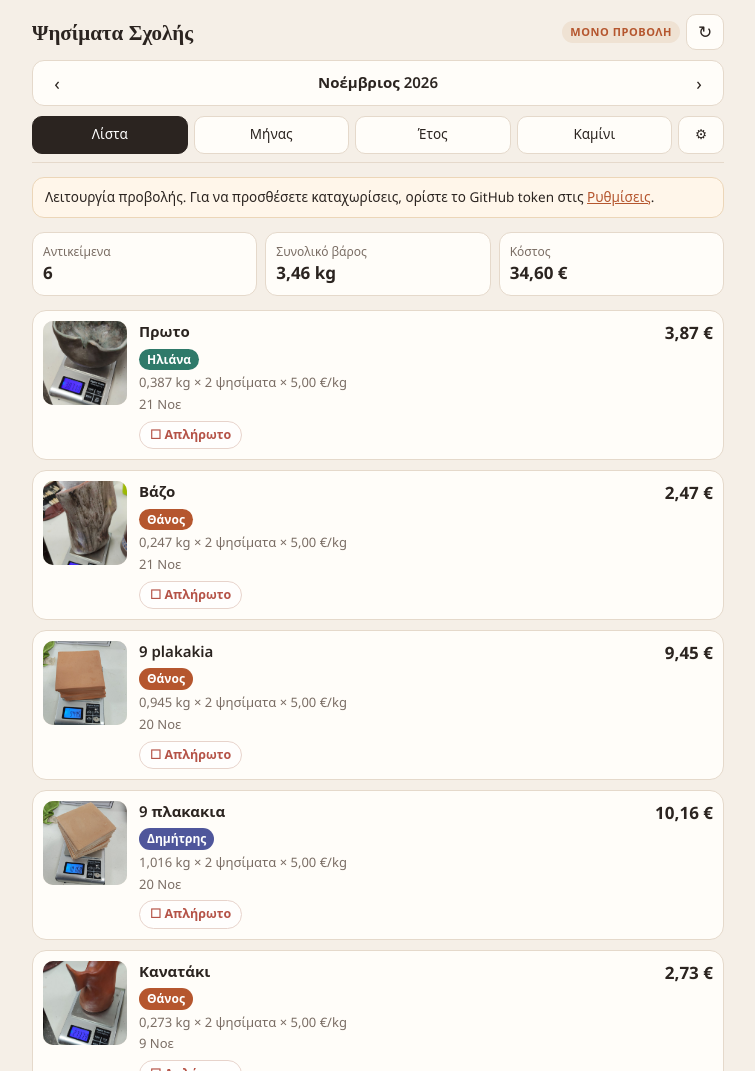
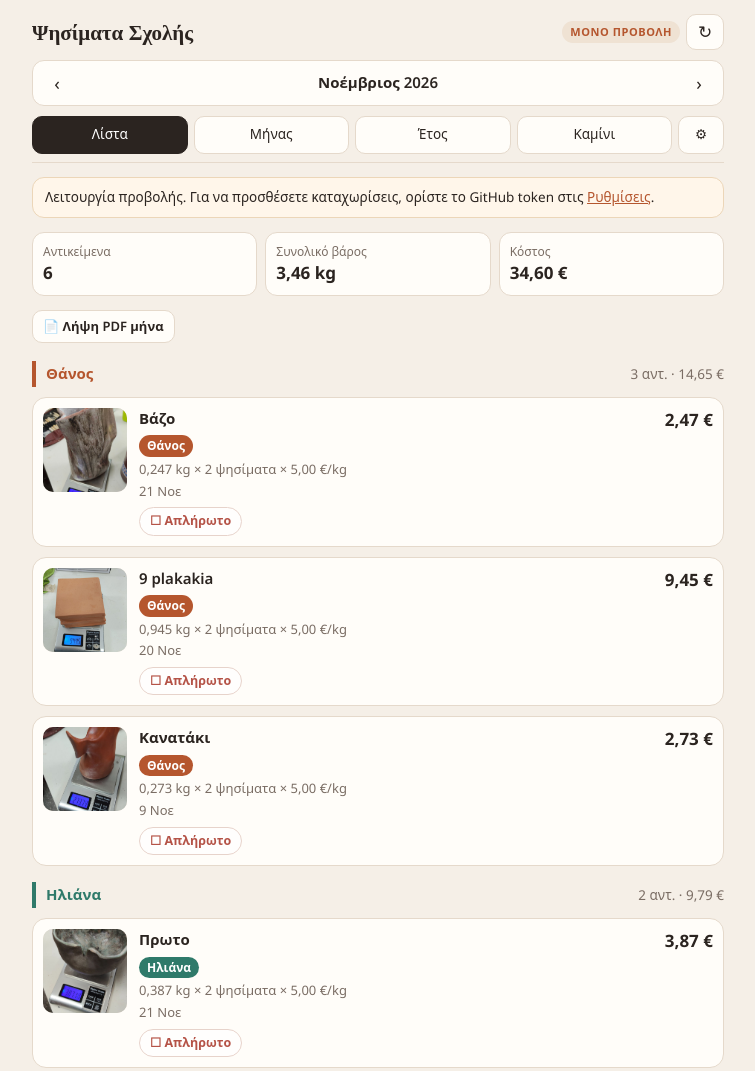
Before and after one commit to thanossat/psisimata, a plain HTML site: page index.html in a window 1280 px wide. Shown: the top 1071 px of the page, without its empty margins (262-1017 px from the left). Drawn offline with Linux system fonts and the light colour scheme.

Commit message:
Λίστα ταξινομημένη ανά καλλιτέχνη με υποσύνολα· κουμπί PDF και στη Λίστα
Co-Authored-By: Claude Opus 5.5 <noreply@anthropic.com>
Claude-Session: https://claude.ai/code/session_0161PmBirJLngQP3SkBUSz5e

```diff
--- a/index.html
+++ b/index.html
@@ -39,6 +39,8 @@ h1{font-family:"Noto Serif",serif;font-weight:600;font-size:21px;margin:0}
 .list{display:flex;flex-direction:column;gap:10px}
 .item{display:flex;gap:12px;background:var(--card);border:1px solid var(--line);border-radius:var(--radius);padding:10px;cursor:pointer;text-align:left;width:100%}
 .item:hover{border-color:#d3c2ae}
+.grp{display:flex;justify-content:space-between;align-items:baseline;gap:8px;border-left:4px solid;padding:2px 0 2px 10px;margin-top:6px;font-size:13.5px;color:var(--muted);font-variant-numeric:tabular-nums}
+.grp span:first-child{font-weight:700;font-size:15px}
 .item img{width:84px;height:84px;object-fit:cover;border-radius:10px;flex:none;background:#eadfd2}
 .item .body{flex:1;min-width:0;display:flex;flex-direction:column;gap:3px}
 .item .top{display:flex;justify-content:space-between;gap:8px;align-items:flex-start}
@@ -373,6 +375,10 @@ async function settleMonth(p,btn){
   }catch(err){render();toast('Σφάλμα: '+err.message,4000)}
 }
 const monthEntries=m=>((state.cache[m]||{}).entries||[]).slice().sort((a,b)=>b.date.localeCompare(a.date));
+/* Ταξινόμηση ανά καλλιτέχνη (Θάνος, Ηλιάνα, Δημήτρης, Κοινά)· μέσα σε κάθε ομάδα κρατιέται η σειρά ημερομηνίας */
+const ARTIST_ORDER=['thanos','iliana','dimitris','shared'];
+const artistKey=e=>ARTISTS[e.artist]?e.artist:'shared';
+const byArtist=es=>es.map((e,i)=>[e,i]).sort((x,y)=>ARTIST_ORDER.indexOf(artistKey(x[0]))-ARTIST_ORDER.indexOf(artistKey(y[0]))||x[1]-y[1]).map(x=>x[0]);
 function yearYears(){const ys=new Set(state.months.map(m=>m.slice(0,4)));ys.add(now.slice(0,4));ys.add(state.year);return [...ys].sort().reverse()}
 
 /* ---------- Φωτογραφίες ---------- */
@@ -409,9 +415,11 @@ function render(){
 function kpiHtml(S){return `<div class="kpis"><div class="kpi"><small>Αντικείμενα</small><b>${S.n}</b></div><div class="kpi"><small>Συνολικό βάρος</small><b>${kg(S.g)}</b></div><div class="kpi"><small>Κόστος</small><b>${eur(S.grand)}</b></div></div>`}
 
 function renderList(m){
-  const es=monthEntries(state.month);const S=summarize(es);
+  const es=byArtist(monthEntries(state.month));const S=summarize(es);
   const banner=canWrite()?'':`<div class="info">Λειτουργία προβολής. Για να προσθέσετε καταχωρίσεις, ορίστε το GitHub token στις <a href="#" id="toSet">Ρυθμίσεις</a>.</div>`;
-  m.innerHTML=banner+kpiHtml(S)+(es.length?`<div class="list">${es.map(e=>{const a=ARTISTS[e.artist]||ARTISTS.shared;const c=costOf(e);return `
+  const head=k=>{const g=es.filter(e=>artistKey(e)===k);const a=ARTISTS[k];
+    return `<div class="grp" style="border-color:${a.color}"><span style="color:${a.color}">${a.name}</span><span>${g.length} αντ. · ${eur(r2(g.reduce((s,e)=>s+costOf(e),0)))}</span></div>`};
+  m.innerHTML=banner+kpiHtml(S)+(es.length?`<div class="btns" style="margin:0 0 12px"><button class="btn sm" id="pdfL">📄 Λήψη PDF μήνα</button></div>`:'')+(es.length?`<div class="list">${es.map((e,i)=>{const a=ARTISTS[e.artist]||ARTISTS.shared;const c=costOf(e);return (i===0||artistKey(es[i-1])!==artistKey(e)?head(artistKey(e)):'')+`
     <div class="item" role="button" tabindex="0" data-id="${esc(e.id)}">
       <img data-photo="${esc(e.photo)}" src="${esc(photoSrc(e.photo))}" alt="" loading="lazy">
       <div class="body">
@@ -428,6 +436,7 @@ function renderList(m){
     if(pb){ev.stopPropagation();if(canWrite()&&!pb.disabled)togglePaid(b.dataset.id,pb.dataset.pay,pb);return}
     if(canWrite())openForm(b.dataset.id)});
   if($('toSet'))$('toSet').onclick=e=>{e.preventDefault();setTab('settings')};
+  if($('pdfL'))$('pdfL').onclick=()=>monthPdf($('pdfL'));
   wirePhotos(m);
 }
 
@@ -503,8 +512,8 @@ function reportHtml(m,es,S,thumbs){
   <p class="rep-note">Κόστος = βάρος (kg) × αριθμός ψησιμάτων × τιμή ανά kg.</p>`;
 }
 async function monthPdf(btn){
-  const m=state.month;const es=monthEntries(m).reverse();if(!es.length)return;
-  btn.disabled=true;btn.textContent='Δημιουργία PDF…';
+  const m=state.month;const es=byArtist(monthEntries(m).reverse());if(!es.length)return;
+  const lbl=btn.textContent;btn.disabled=true;btn.textContent='Δημιουργία PDF…';
   try{
     await loadPdfLib();
     const thumbs=await Promise.all(es.map(e=>thumbData(e.photo).catch(()=>null)));
@@ -516,7 +525,7 @@ async function monthPdf(btn){
     }).from(el).save();
     toast('Το PDF αποθηκεύτηκε');
   }catch(e){toast('Σφάλμα PDF: '+(e.message||e),4000)}
-  btn.disabled=false;btn.textContent='Λήψη PDF μήνα';
+  btn.disabled=false;btn.textContent=lbl;
 }
 
 function balancesCard(){
```
